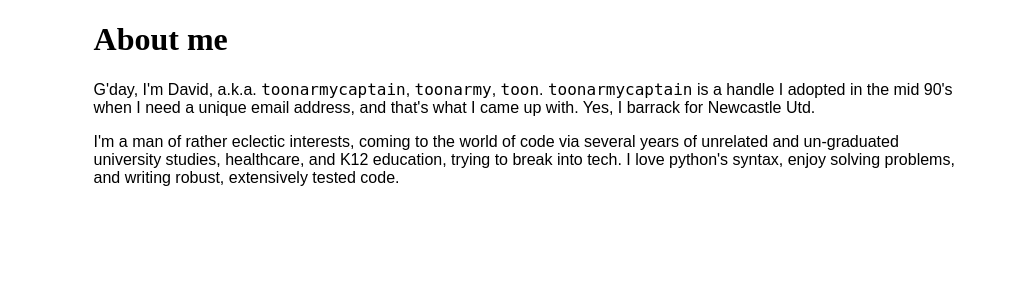
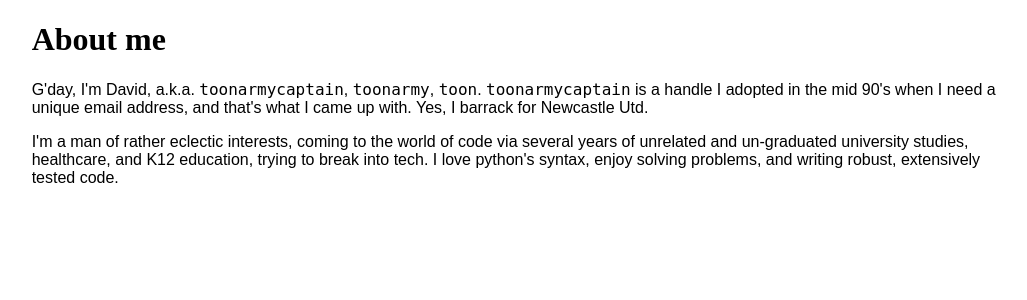
Before and after one commit to toonarmycaptain/toonarmycaptain_website, a Flask app: page /about/ in a window 1280 px wide. Shown: the part 73-373 px from the top of the page, without its empty margins (113-1140 px from the left). Run offline with Flask 2, Linux system fonts and the light colour scheme.

Commit message:
Reduce .center_text_block margins from 15% to 10%.

```diff
--- a/static/style.css
+++ b/static/style.css
@@ -102,8 +102,8 @@ input[type=text], textarea {
 /* #About */
 
 .center_text_block {
-    margin-left: 15%;
-    margin-right: 15%;
+    margin-left: 10%;
+    margin-right: 10%;
 
 }
 
```
